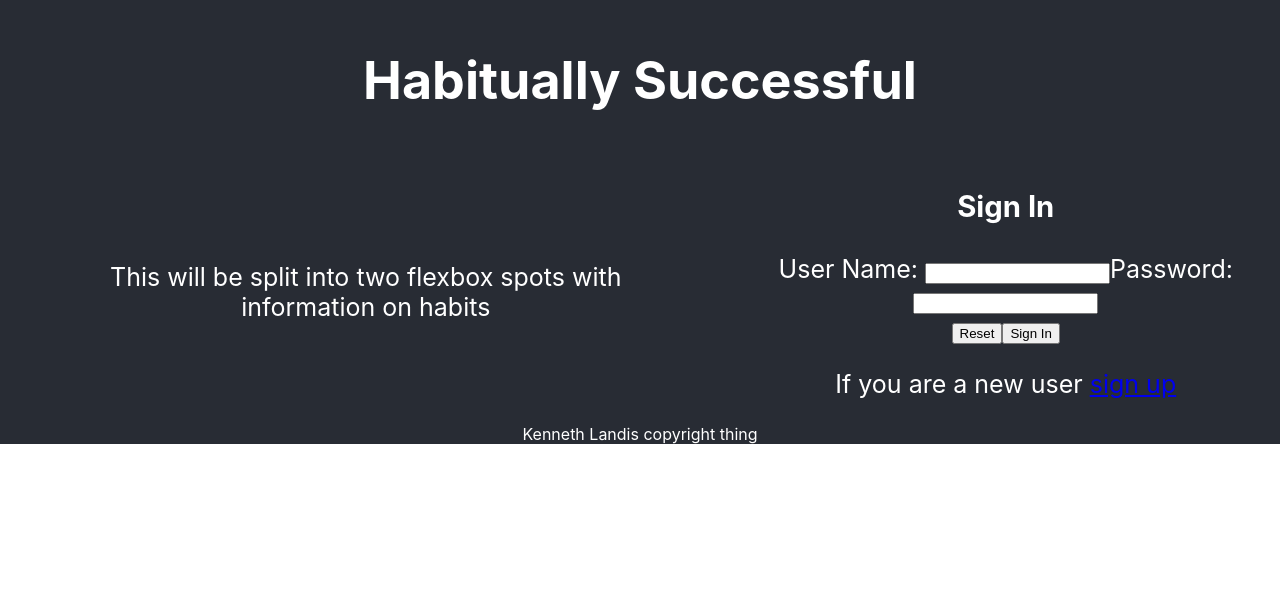
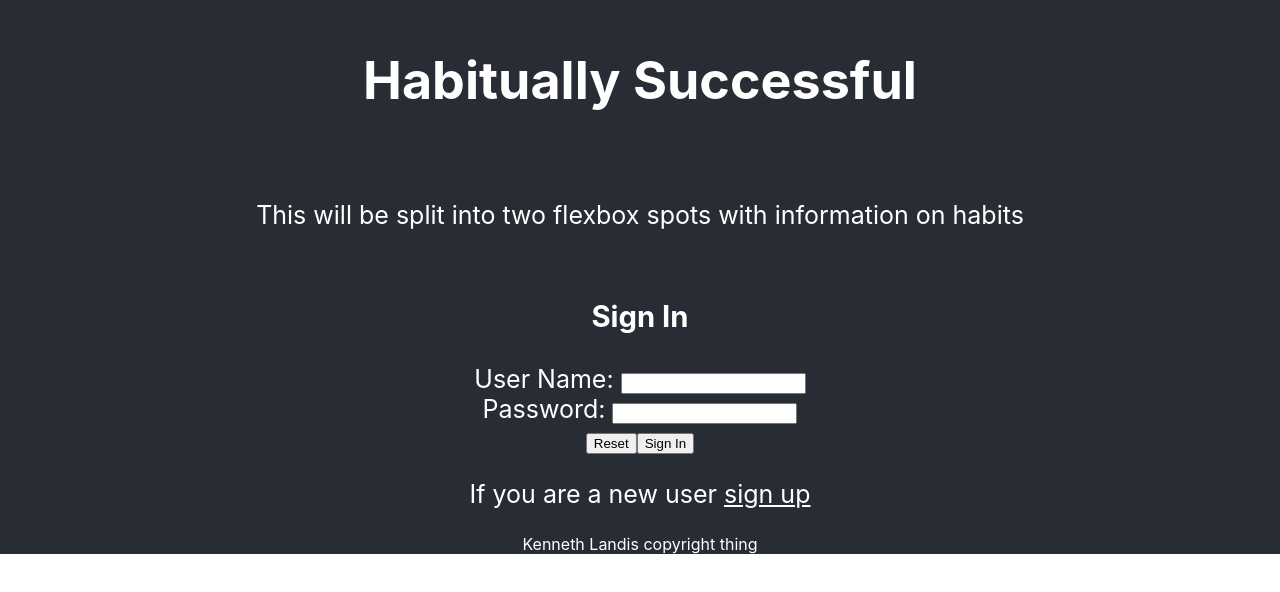
Before and after one commit to KennethLandis/habitual-app, a React (Create React App) app: page / in a window 1280 px wide. Shown: the top 592 px of the page. Built offline with nearby package versions, Linux system fonts and the light colour scheme.

Commit message:
css
Updated with barebones css

```diff
--- a/src/App.css
+++ b/src/App.css
@@ -19,7 +19,7 @@
   color: white;
   font-size: 25px;
   display: flex;
-  flex-direction: row;
+  flex-direction: column;
   align-items: center;
   justify-content: center;
   height: 100%;
@@ -33,3 +33,35 @@
 .footer {
   color: white;
 }
+
+.habit-list {
+  list-style: none;
+}
+
+.habit {
+  background-color: slategray;
+  padding: 20px;
+  margin: 10px;
+  margin-right: 40px;
+}
+
+h3 {
+  color: white;
+}
+
+.link {
+  text-decoration: underline;
+  color: white;
+}
+
+.add-habit {
+  color: white;
+}
+
+.sign-up {
+  color: white;
+}
+
+.button {
+  margin: 5px;
+}
--- a/src/components/Habit.js
+++ b/src/components/Habit.js
@@ -19,7 +19,7 @@ class Habit extends Component {
         return (
 
             <div className="habit">
-                <h4>{id} {name}</h4>
+                <h4>{name}</h4>
                 <p>{daysCompleted}</p>
                 <button className='Habit-delete' type='button' onClick={() => {this.deleteHabit(id)}}>Delete Habit</button>
                 <button className='Habit-complete' type='button' onClick={() => {this.habitComplete(id)}}>Habit Complete</button>
--- a/src/components/Sign-in.js
+++ b/src/components/Sign-in.js
@@ -78,7 +78,7 @@ class SignIn extends Component {
                         className="sign-in-control"
                         name="user-name"
                         id="user-name"
-                        onChange={e => this.updateName(e.target.value)}/>
+                        onChange={e => this.updateName(e.target.value)}/><br></br>
                         {this.state.user_name.touched}
                     <label htmlFor="password">Password: </label>
                     <input
@@ -94,7 +94,7 @@ class SignIn extends Component {
                         className="sign-in-submit"
                         //disabled={this.validateName() && this.validatePassword()}
                     >Sign In</button>
-                    <p>If you are a new user <Link to={'/signup'}>sign up</Link></p>
+                    <p>If you are a new user <Link className="link" to={'/signup'}>sign up</Link></p>
                 </div>
             </form>
         )
--- a/src/components/User-page.js
+++ b/src/components/User-page.js
@@ -26,9 +26,9 @@ class UserPage extends Component {
         return (
             <section className='userPage'>
                 <h3>Welcome {targetUser.user_name}!  Manage your Habits below!</h3>
-                <Link to="/add-habit">Add Habit</Link>
+                <Link className="link" to="/add-habit">Add Habit</Link><br></br>
                 <button className='sign-out' type='button' onClick={() => this.signOut()}>Sign Out</button>
-                <ul>
+                <ul className="habit-list">
                 {displayHabits.map(habit =>
                     <li key={habit.habit_id}>
                         <Habit
```
